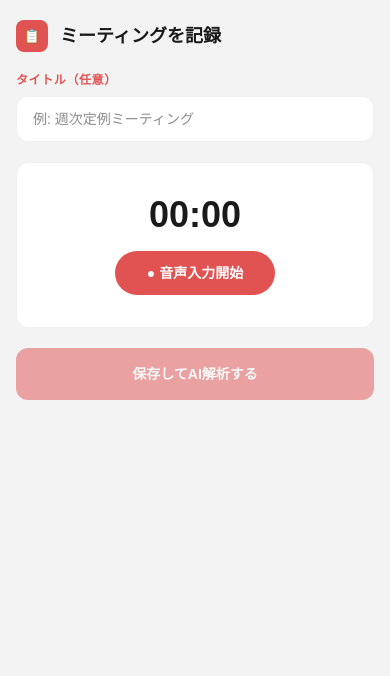
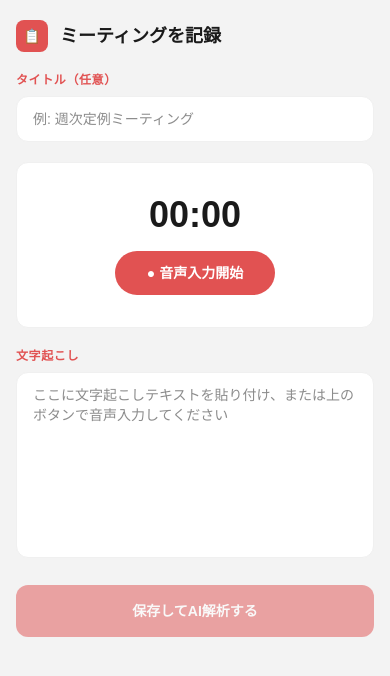
Before and after one commit to 1999myb-glitch/luana-commons, a Next.js app: page /meetings/new in a window 390 px wide. Shown: the top 676 px of the page. Built offline with nearby package versions, Linux system fonts and the light colour scheme.

Commit message:
feat: allow pasting pre-transcribed text directly in meeting log
Always show the transcript textarea so users can paste text
transcribed by other apps (e.g. iPhone dictation) without using
the in-browser voice recognition.

```diff
--- a/app/meetings/new/page.tsx
+++ b/app/meetings/new/page.tsx
@@ -185,18 +185,17 @@ export default function NewMeeting() {
             )}
           </div>
 
-          {(transcript || interim) && (
           <div>
             <label className="block text-xs font-bold text-[#E15252] mb-2 tracking-wider">文字起こし</label>
             <textarea
               value={transcript}
               onChange={e => { transcriptRef.current = e.target.value; setTranscript(e.target.value) }}
+              placeholder="ここに文字起こしテキストを貼り付け、または上のボタンで音声入力してください"
               rows={8}
               className="w-full bg-white border border-[#F0F0F0] rounded-xl px-4 py-3 text-sm text-[#1A1A1A] outline-none focus:border-[#E15252] resize-none"
             />
             {interim && <p className="text-xs text-[#9B9B9B] mt-2">{interim}</p>}
           </div>
-          )}
 
           {error && <p className="text-xs text-red-500">{error}</p>}
 
```
Lines whose indentation alone changed are shown as unchanged.
